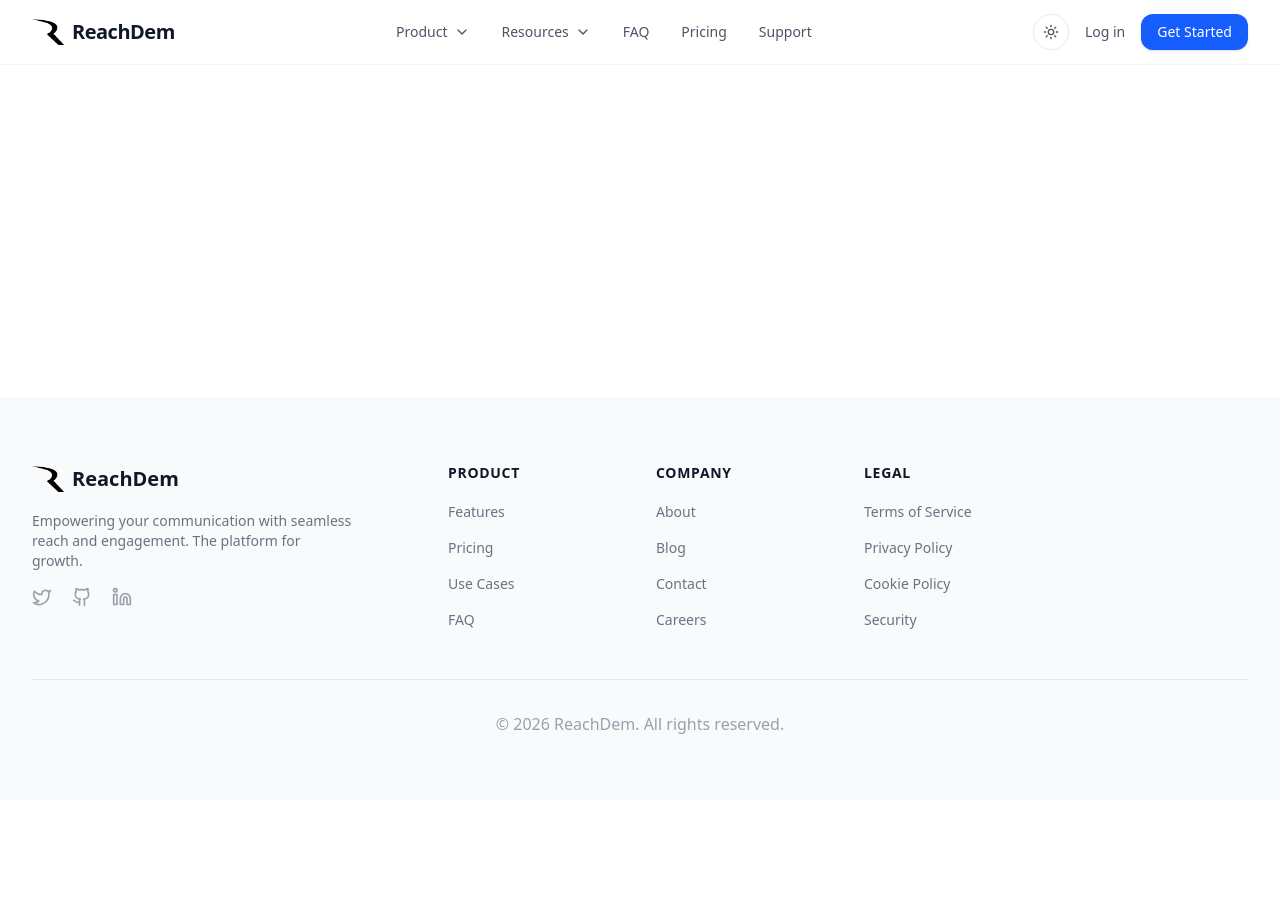
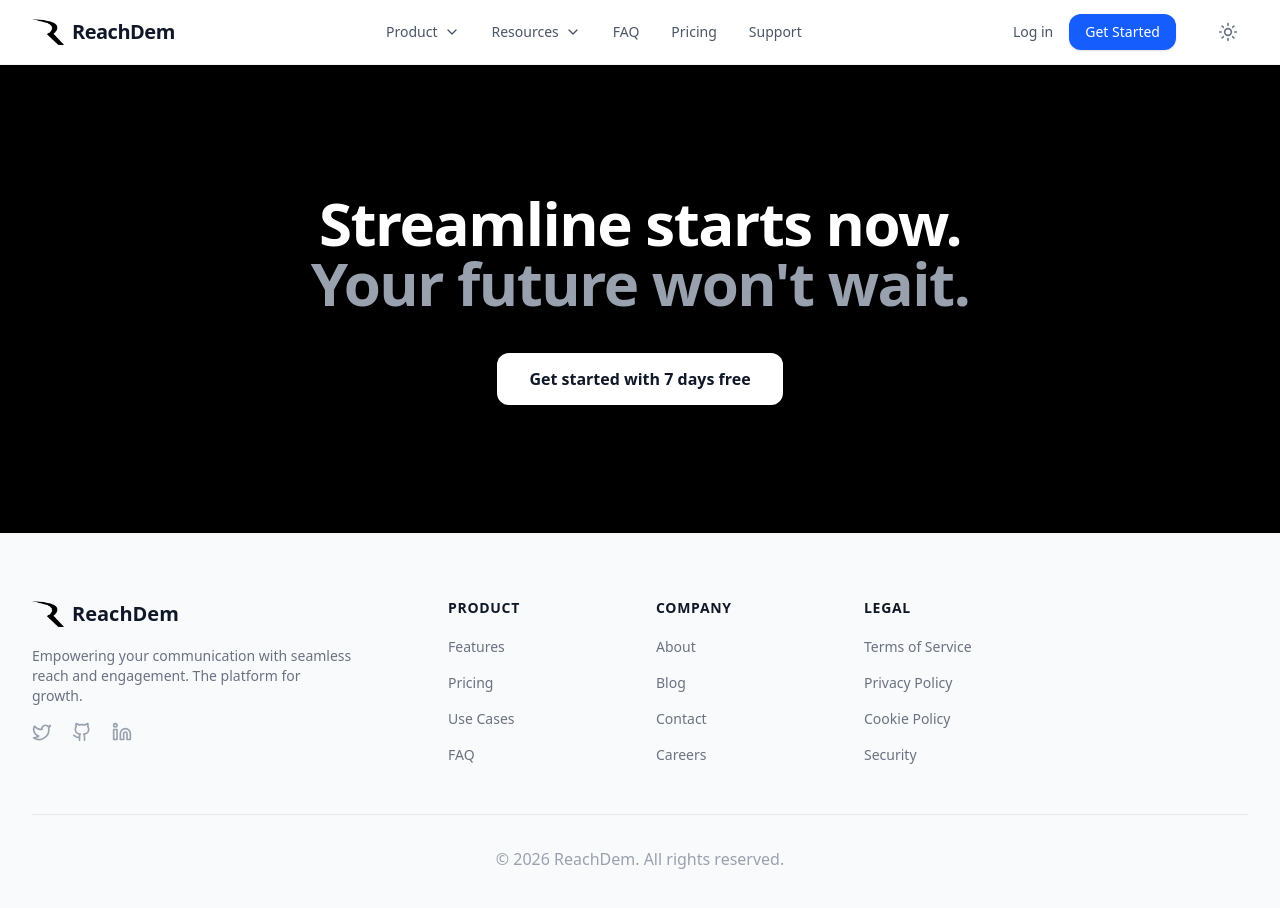
Before and after one commit to ReachDem/reachdem.cc, a Next.js app: page / in a window 1280 px wide. Shown: the top 908 px of the page. Before the commit the page ends 800 px from the top, so only its background shows below. Built offline with nearby package versions, Linux system fonts and the light colour scheme.

Commit message:
Fix: corrections suite aux commentaires de review

```diff
--- a/app/layout.tsx
+++ b/app/layout.tsx
@@ -3,6 +3,7 @@ import { Geist, Geist_Mono } from "next/font/google";
 import "./globals.css";
 import { Providers } from "./providers";
 import { Header } from "@/components/Header";
+import { CTA } from "@/components/CTA";
 import { Footer } from "@/components/Footer";
 
 const geistSans = Geist({
@@ -16,8 +17,8 @@ const geistMono = Geist_Mono({
 });
 
 export const metadata: Metadata = {
-  title: "Create Next App",
-  description: "Generated by create next app",
+  title: "ReachDem - The Platform for Growth",
+  description: "Empower your communication with seamless reach and engagement.",
 };
 
 export default function RootLayout({
@@ -34,6 +35,7 @@ export default function RootLayout({
           <div className="flex min-h-screen flex-col">
             <Header />
             <main className="flex-1">{children}</main>
+            <CTA />
             <Footer />
           </div>
         </Providers>
--- /dev/null
+++ b/components/CTA.tsx
@@ -0,0 +1,24 @@
+import Link from "next/link";
+
+export function CTA() {
+    return (
+        <section className="bg-black py-24 sm:py-32">
+            <div className="mx-auto max-w-7xl px-6 lg:px-8">
+                <div className="mx-auto max-w-2xl text-center">
+                    <h2 className="text-4xl font-bold tracking-tight text-white sm:text-6xl">
+                        Streamline starts now. <br />
+                        <span className="text-gray-400">Your future won't wait.</span>
+                    </h2>
+                    <div className="mt-10 flex items-center justify-center gap-x-6">
+                        <Link
+                            href="/signup"
+                            className="rounded-lg bg-white px-8 py-3.5 text-base font-semibold text-gray-900 shadow-sm hover:bg-gray-100 focus-visible:outline focus-visible:outline-2 focus-visible:outline-offset-2 focus-visible:outline-white"
+                        >
+                            Get started with 7 days free
+                        </Link>
+                    </div>
+                </div>
+            </div>
+        </section>
+    );
+}
--- a/components/Header.tsx
+++ b/components/Header.tsx
@@ -60,7 +60,7 @@ export function Header() {
                                     initial={{ opacity: 0, y: 10 }}
                                     animate={{ opacity: 1, y: 0 }}
                                     exit={{ opacity: 0, y: 10 }}
-                                    className="absolute left-0 top-full mt-2 w-64 rounded-xl border border-gray-100 bg-white p-2 shadow-lg ring-1 ring-gray-900/5 dark:bg-zinc-900 dark:border-zinc-800"
+                                    className="absolute left-0 top-full mt-2 w-64 rounded-lg border border-gray-100 bg-white p-2 shadow-lg ring-1 ring-gray-900/5 dark:bg-zinc-900 dark:border-zinc-800"
                                 >
                                     <Link href="/features" className="flex items-start gap-3 rounded-lg p-3 hover:bg-gray-50 dark:hover:bg-zinc-800">
                                         <Rocket className="mt-0.5 h-5 w-5 text-blue-600" />
@@ -97,7 +97,7 @@ export function Header() {
                                     initial={{ opacity: 0, y: 10 }}
                                     animate={{ opacity: 1, y: 0 }}
                                     exit={{ opacity: 0, y: 10 }}
-                                    className="absolute left-0 top-full mt-2 w-64 rounded-xl border border-gray-100 bg-white p-2 shadow-lg ring-1 ring-gray-900/5 dark:bg-zinc-900 dark:border-zinc-800"
+                                    className="absolute left-0 top-full mt-2 w-64 rounded-lg border border-gray-100 bg-white p-2 shadow-lg ring-1 ring-gray-900/5 dark:bg-zinc-900 dark:border-zinc-800"
                                 >
                                     <Link href="/blog" className="flex items-start gap-3 rounded-lg p-3 hover:bg-gray-50 dark:hover:bg-zinc-800">
                                         <BookOpen className="mt-0.5 h-5 w-5 text-purple-600" />
@@ -131,21 +131,6 @@ export function Header() {
 
                 {/* Block 3: Actions */}
                 <div className="hidden md:flex items-center gap-4">
-                    {/* Theme Switcher */}
-                    {/* Theme Switcher */}
-                    {mounted && (
-                        <button
-                            onClick={() => setTheme(theme === 'dark' ? 'light' : 'dark')}
-                            className="flex items-center justify-center w-9 h-9 rounded-full border border-gray-200 bg-white hover:bg-gray-100 dark:border-zinc-800 dark:bg-zinc-900 dark:hover:bg-zinc-800 transition-colors"
-                            aria-label="Toggle theme"
-                        >
-                            {theme === 'dark' ? (
-                                <Moon className="h-4 w-4 text-white" />
-                            ) : (
-                                <Sun className="h-4 w-4 text-gray-600" />
-                            )}
-                        </button>
-                    )}
 
                     <Link href="/login" className="text-sm font-medium text-gray-600 hover:text-gray-900 dark:text-gray-300 dark:hover:text-white">
                         Log in
@@ -153,6 +138,21 @@ export function Header() {
                     <Link href="/signup" className="rounded-lg bg-blue-600 px-4 py-2 text-sm font-medium text-white shadow-sm transition-colors hover:bg-blue-700 hover:shadow-md">
                         Get Started
                     </Link>
+
+                    {/* Theme Switcher - Moved to Extreme Right */}
+                    {mounted && (
+                        <button
+                            onClick={() => setTheme(theme === 'dark' ? 'light' : 'dark')}
+                            className="ml-4 flex items-center justify-center w-10 h-10 rounded-full bg-transparent hover:bg-gray-100 text-gray-500 transition-colors dark:text-gray-400 dark:hover:bg-zinc-800 dark:hover:text-white"
+                            aria-label="Toggle theme"
+                        >
+                            {theme === 'dark' ? (
+                                <Moon className="h-5 w-5" />
+                            ) : (
+                                <Sun className="h-5 w-5" />
+                            )}
+                        </button>
+                    )}
                 </div>
 
                 {/* Mobile Menu Button */}
```
